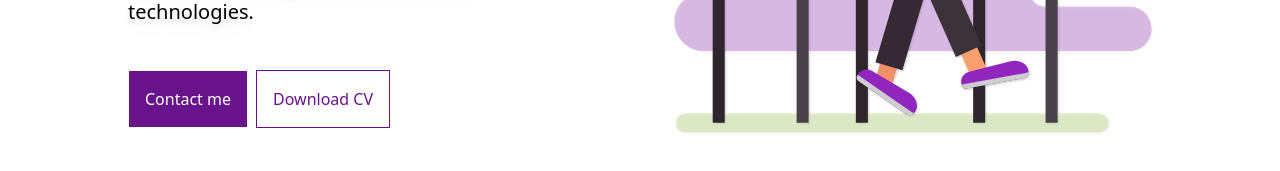
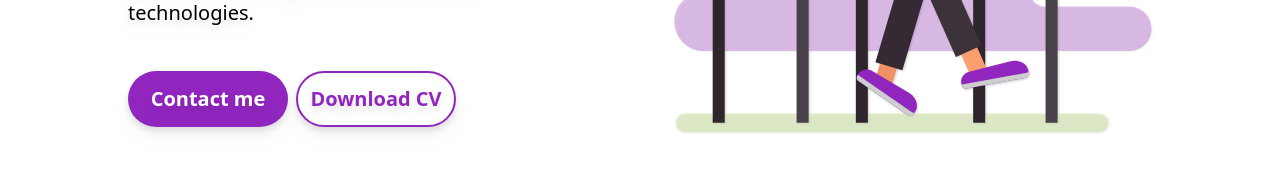
Before and after one commit to Margo1212/margo-portfolio, a Next.js app: page / in a window 1280 px wide. Shown: the part 435-606 px from the top of the page. Built offline with nearby package versions, Linux system fonts and the light colour scheme.

Commit message:
add buttons styles

```diff
--- a/src/components/Button/Button.tsx
+++ b/src/components/Button/Button.tsx
@@ -3,12 +3,14 @@ import { ReactNode } from "react"
 type ButtonProps = {
     children: ReactNode;
     background: "filled" | "outline";
+    width: "sm" | 'lg';
 }
 
-export const Button = ({children, background} : ButtonProps) => {
-    const backgroundColor = background === 'filled' ? 'bg-primary-500 text-[#fff]': 'bg-[#fff] border-primary-500 text-primary-500'
+export const Button = ({children, background, width} : ButtonProps) => {
+    const backgroundColor = background === 'filled' ? 'bg-primary-300 text-[#fff] hover:bg-primary-100 active:bg-primary-500': 'border-2 bg-[#fff] border-primary-300 text-primary-300  hover:border-primary-100 hover:text-primary-100 active:border-primary-500 active:text-primary-500'
+    const btnWidth = width  === 'sm' ? 'w-40': 'w-1/2'
     return (
-        <button className={`border ${backgroundColor} p-4 mr-2`}>
+        <button className={`rounded-full ${backgroundColor} ${btnWidth} p-2 mr-2 drop-shadow-lg`}>
             {children}
         </button>
     )
--- a/src/views/MainView/MainView.tsx
+++ b/src/views/MainView/MainView.tsx
@@ -1,6 +1,7 @@
 import { Button } from "@components/Button";
 import { Text } from "@components/Text";
 import MainImage from "@svg/mainimg.svg";
+import Link from "next/link";
 
 
 export const MainView = () => {
@@ -17,8 +18,8 @@ export const MainView = () => {
                     <Text  weigth="normal" color="text-dark" size="text-xl" >I love creating beautiful, responsive, user-friendly websites and web applications using modern front-end technologies.</Text>
                     </div>
                     <div className="w-full flex flex-row">
-                        <Button background="filled">Contact me</Button>
-                        <Button background="outline">Download CV</Button>
+                        <Button width="sm" background="filled"><Link href="/contact"><Text  weigth="semibold" color="#fff" size="text-xl" >Contact me</Text></Link></Button>
+                        <Button width="sm" background="outline"><Text weigth="semibold" size="text-xl" >Download CV</Text></Button>
                     </div>
                 </div>
                 <div className="w-1/2 flex">
```
